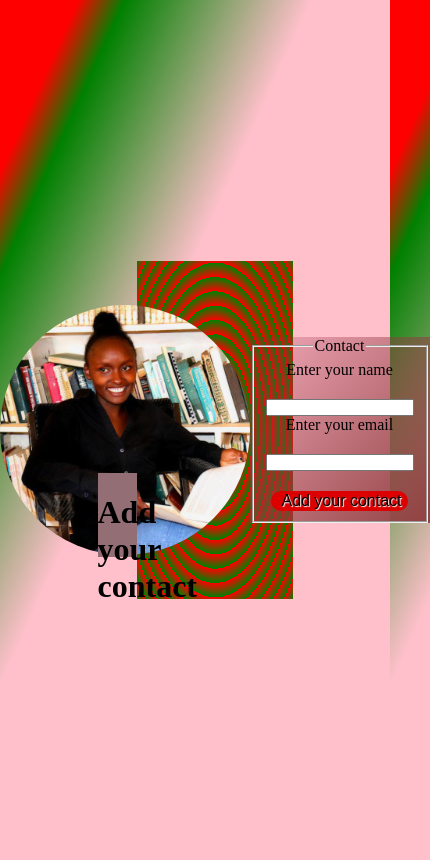
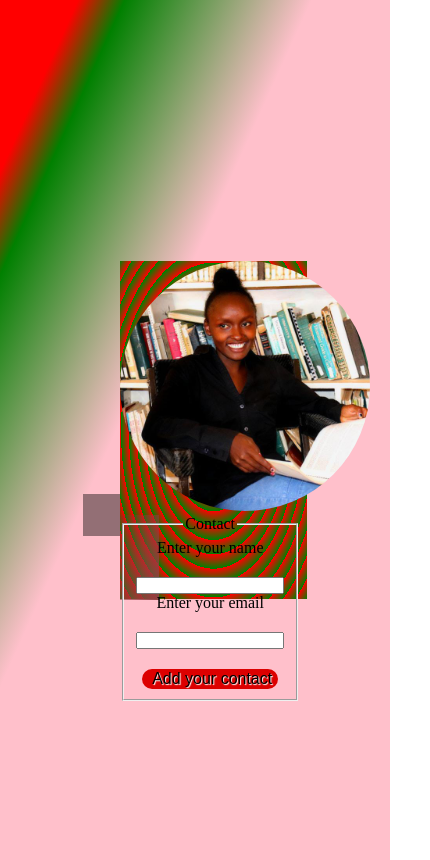
Before and after one commit to barbaramootian/javascript-begginer, a plain HTML site: page index.html in a window 390 px wide. Shown: the whole page, 430 px wide, since content can reach past the window. Drawn offline with Linux system fonts and the light colour scheme.

Commit message:
added  media Query in the container class

```diff
--- a/index.html
+++ b/index.html
@@ -10,9 +10,8 @@
 </head>
 
 <body>
-  <div id="me">
-    <h1>Add your contact</h1>
-  </div>
+  <div id="me"></div>
+
   <div class="container">
    <img src="images/mootian.jpg" alt="An image">
     <form id ="form">
--- a/style.css
+++ b/style.css
@@ -7,8 +7,8 @@ body{
     ;
 }
 #me{
-    width: 10vw;
-    height: 10vh;
+    width: 5%;
+    height: 5%;
     background-color: red;
     position: relative;
     animation-name: Barbra;
@@ -39,7 +39,6 @@ form{
 }
 .container{
     background: repeating-radial-gradient(red 10%, green 16%, pink 7%);
-
     border: 0;
     height: 40vh;
     width: 40vw;
@@ -61,3 +60,35 @@ form{
     color: #914142 ;
     font-size: 10px;
 }
+
+@media screen  and (max-width: 480px){
+  div.container{
+    width: 50%; float:left;
+  }
+
+  div#me{
+      width: 10%;float: left;
+  }
+}
+@media screen and (max-width: 480px){
+    .container{
+        float: none;
+        display: block;
+    }
+    .img{
+        float: none;
+        flex-direction: inherit;
+        width: 10px;
+        height: 10px'
+    }
+    #form{
+        float: none;
+        display: block;
+    }
+}
+@media screen and (max-width: 480px) {
+    #me{
+        float: none;
+        display: block;
+    }
+}
```
